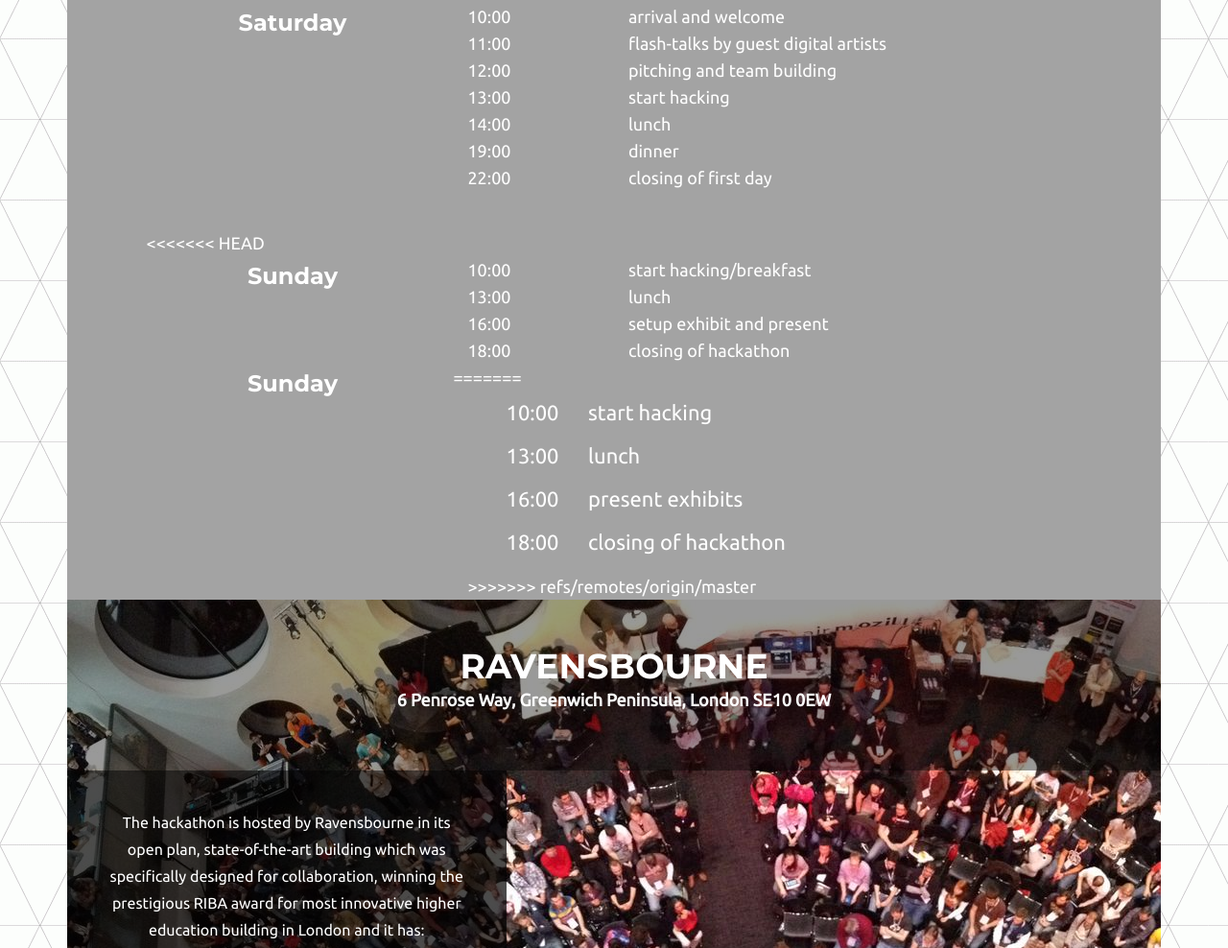
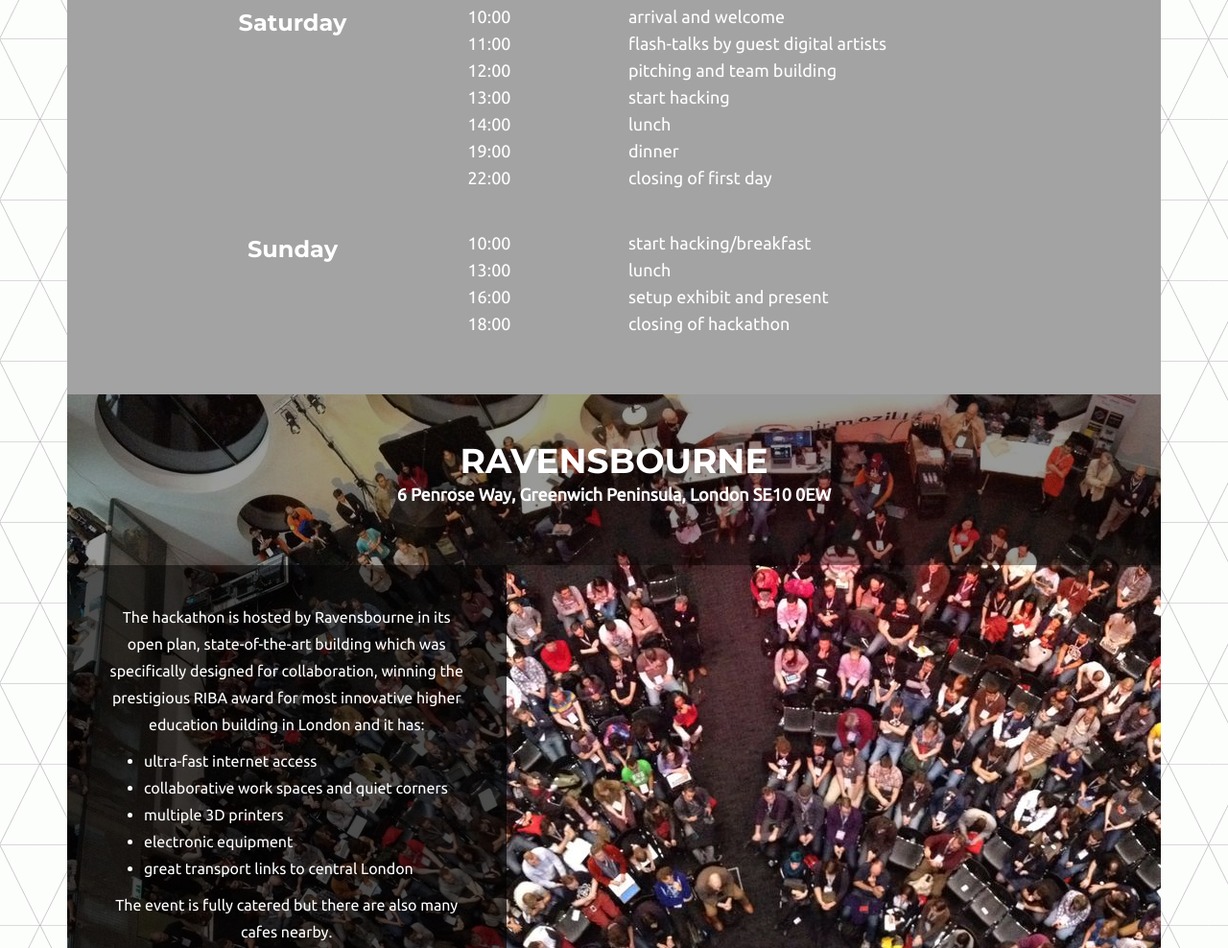
Before and after one commit to tomchambers2/art-hackathon-website, a website: page app/public/index.html in a window 1280 px wide. Shown: the part 2899-3887 px from the top of the page at 96% size. Drawn offline with Linux system fonts and the light colour scheme.

Commit message:
fix merge conflict

```diff
--- a/app/public/index.html
+++ b/app/public/index.html
@@ -208,7 +208,6 @@
 					</div>
 					<div class="row">
 						<div class="schedule-day">
-<<<<<<< HEAD
 							<div class="row">
 								<div class="col-md-4 text-center">
 									<h3>Sunday</h3>
@@ -231,18 +230,6 @@
 										<div class="col-xs-9">closing of hackathon</div>
 									</div>
 								</div>
-=======
-							<div class="col-md-4 text-center">
-								<h3>Sunday</h3>
-							</div>
-							<div class="col-md-8 text-left">
-								<ul class="schedule">
-									<li>10:00&nbsp;&nbsp;&nbsp;&nbsp;&nbsp;&nbsp;start hacking</li>
-									<li>13:00&nbsp;&nbsp;&nbsp;&nbsp;&nbsp;&nbsp;lunch</li>
-									<li>16:00&nbsp;&nbsp;&nbsp;&nbsp;&nbsp;&nbsp;present exhibits</li>
-									<li>18:00&nbsp;&nbsp;&nbsp;&nbsp;&nbsp;&nbsp;closing of hackathon</li>
-								</ul>
->>>>>>> refs/remotes/origin/master
 							</div>
 						</div>
 					</div>
```
